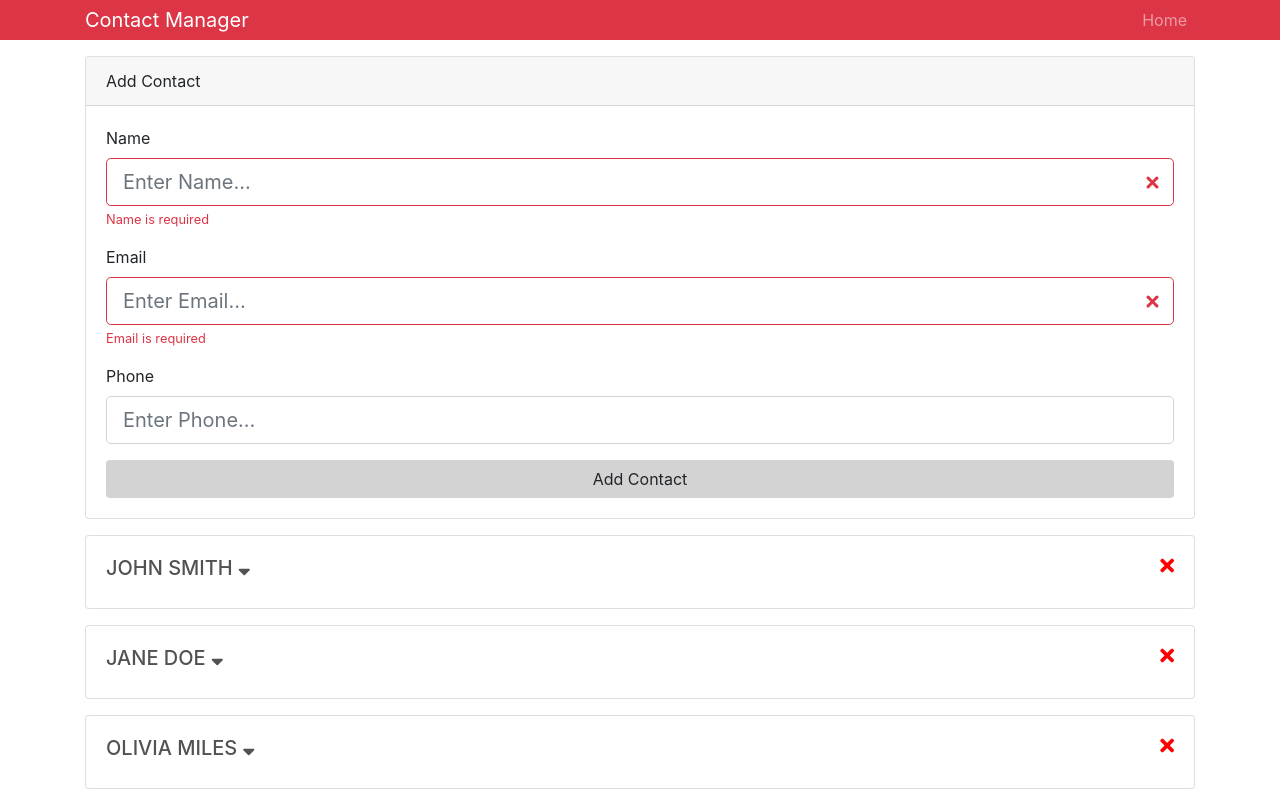
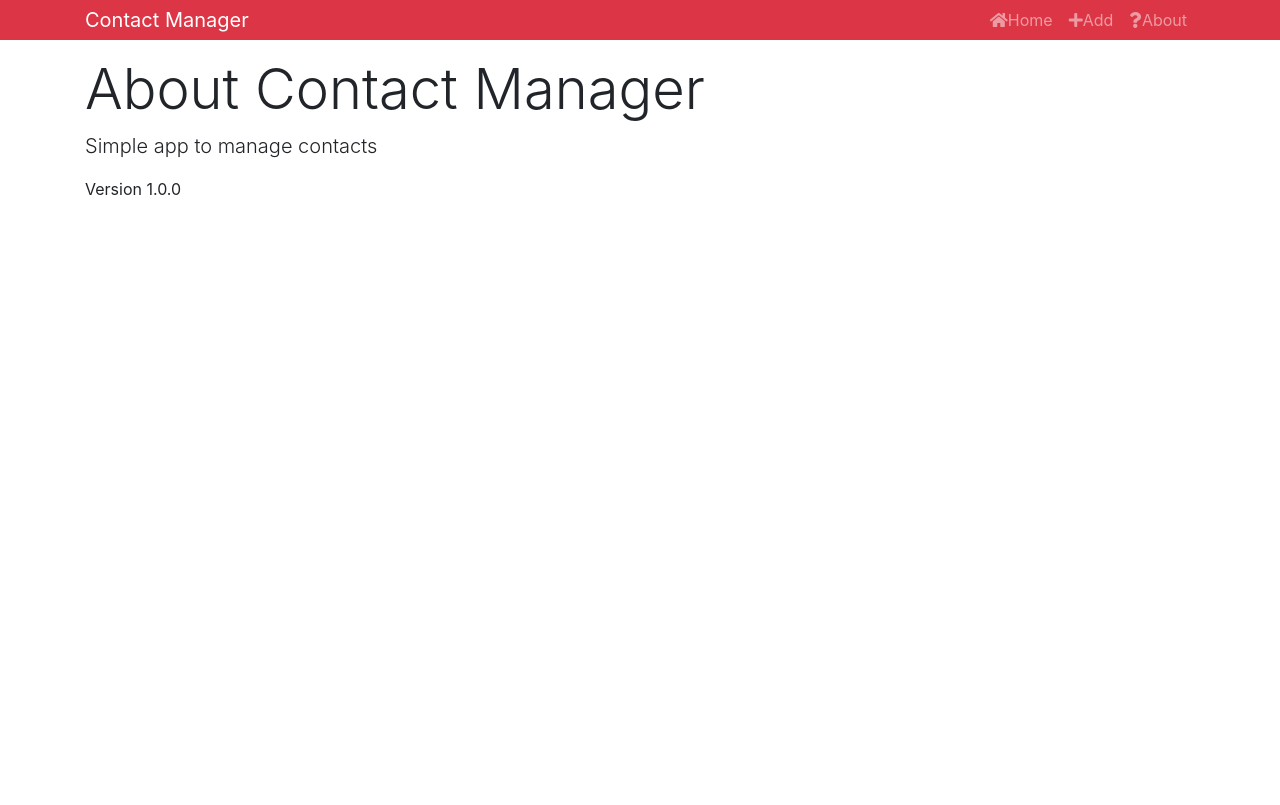
Before and after one commit to lucynaaleksandra/contact-form, a React (Create React App) app: page /about in a window 1280 px wide. Built offline with nearby package versions, Linux system fonts and the light colour scheme.

Commit message:
added React Router and 404 page

```diff
--- a/package.json
+++ b/package.json
@@ -7,6 +7,7 @@
     "classnames": "^2.2.6",
     "react": "^16.6.3",
     "react-dom": "^16.6.3",
+    "react-router-dom": "^4.3.1",
     "react-scripts": "2.1.1",
     "uuid": "^3.3.2"
   },
--- a/src/App.js
+++ b/src/App.js
@@ -1,22 +1,32 @@
 import React, { Component } from 'react'
 import 'bootstrap/dist/css/bootstrap.min.css'
-// import Contact from './components/Contact'
+import { BrowserRouter as Router, Route, Switch } from 'react-router-dom'
+
+import { Provider } from './context'
 import Header from './components/layout/Header'
 import Contacts from './components/contacts/Contacts'
 import AddContact from './components/contacts/AddContact'
-import { Provider } from './context'
+import About from './components/pages/About'
+import NotFound from './components/pages/NotFound'
+
 
 class App extends Component {
   render() {
     return (
       <Provider>
-        <div className="App">
-          <Header branding="Contact Manager" />
-          <div className="container">
-            <AddContact />
-            <Contacts />
+        <Router>
+          <div className="App">
+            <Header branding="Contact Manager" />
+            <div className="container">
+              <Switch>
+                <Route exact path="/" component={Contacts} />
+                <Route exact path="/contact/add" component={AddContact} />
+                <Route exact path="/about" component={About} />
+                <Route component={NotFound} />
+              </Switch>
+            </div>
           </div>
-        </div>
+        </Router>
       </Provider>
     )
   }
--- a/src/components/contacts/AddContact.js
+++ b/src/components/contacts/AddContact.js
@@ -8,10 +8,7 @@
     name: "",
     email: "",
     phone: "",
-    errors: {
-      name: "Name is required",
-      email: "Email is required"
-    }
+    errors: {}
   }
 
   onChange = e => {
@@ -53,6 +50,9 @@
       phone: "",
       errors: {}
     })
+
+    // redirect
+    this.props.history.push("/")
   }
 
   render() {
@@ -92,7 +92,6 @@
                     onChange={this.onChange}
                     errors={errors.phone}
                   />
-
                   {/* <div className="form-group">
                     <label htmlFor="email">Email</label>
                     <input
--- a/src/components/contacts/Contacts.js
+++ b/src/components/contacts/Contacts.js
@@ -22,6 +22,10 @@
 
           return (
             <React.Fragment>
+              <h1 className="display-4 mb-2">
+                <span className="text-danger">Contact</span> List
+              </h1>
+
               {contacts.map(contact => (
                 <Contact
                   key={contact.id}
--- a/src/components/layout/Header.js
+++ b/src/components/layout/Header.js
@@ -1,5 +1,6 @@
 import React from 'react'
 import PropTypes from 'prop-types'
+import { Link } from 'react-router-dom'
 // import { red } from 'ansi-colors';
 
 const Header = (props) => {
@@ -12,12 +13,27 @@
         <div>
           <ul className="navbar-nav mr-aut0">
             <li className="nav-item">
-              <a href="/" className="nav-link">Home</a>
+              <Link to="/" className="nav-link">
+                <i className="fas fa-home"></i>
+                Home
+              </Link>
+            </li>
+            <li className="nav-item">
+              <Link to="/contact/add" className="nav-link">
+                <i className="fas fa-plus"></i>
+                Add
+              </Link>
+            </li>
+            <li className="nav-item">
+              <Link to="/about" className="nav-link">
+                <i className="fas fa-question"></i>
+                About
+              </Link>
             </li>
           </ul>
         </div>
       </div>
-    </nav>
+    </nav >
 
     // <div>
     //   <h1 style={headingStyle}>{branding}</h1>
--- /dev/null
+++ b/src/components/pages/About.js
@@ -0,0 +1,14 @@
+import React from 'react'
+
+export default () => {
+  return (
+    <div>
+      {/* <h5>{props.match.params.name}</h5> */}
+      <h1 className="display-4">About Contact Manager</h1>
+      <p className="lead">Simple app to manage contacts</p>
+      <p className="text-seconndary">Version 1.0.0</p>
+    </div>
+  )
+}
+
+// export default About
--- /dev/null
+++ b/src/components/pages/NotFound.js
@@ -0,0 +1,12 @@
+import React from 'react'
+
+const NotFound = () => {
+  return (
+    <div>
+      <h1 className="display-4"><span className="text-danger">404</span> Page Not Found</h1>
+      <p className="lead">Sorry, that page does not exist</p>
+    </div>
+  )
+}
+
+export default NotFound
```
Also changed, not shown: 1 other file (tests, documents, lock files or other folders).
